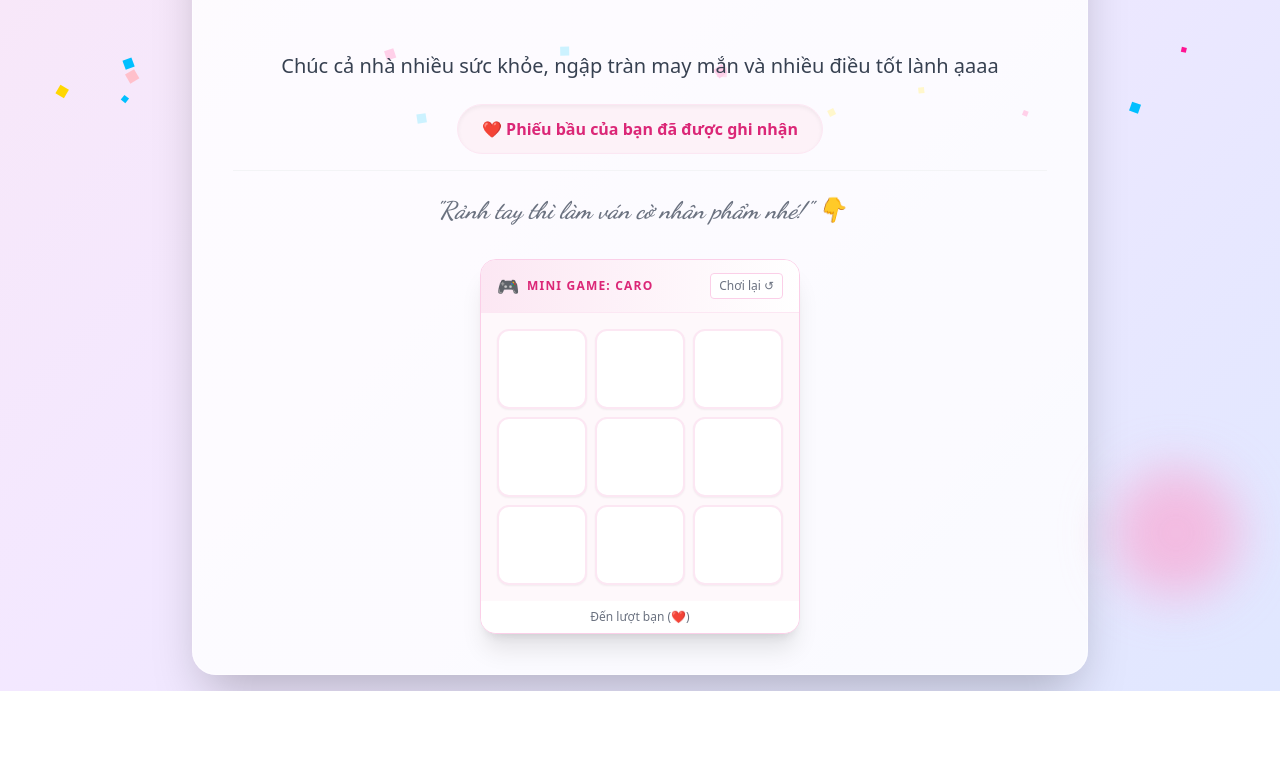
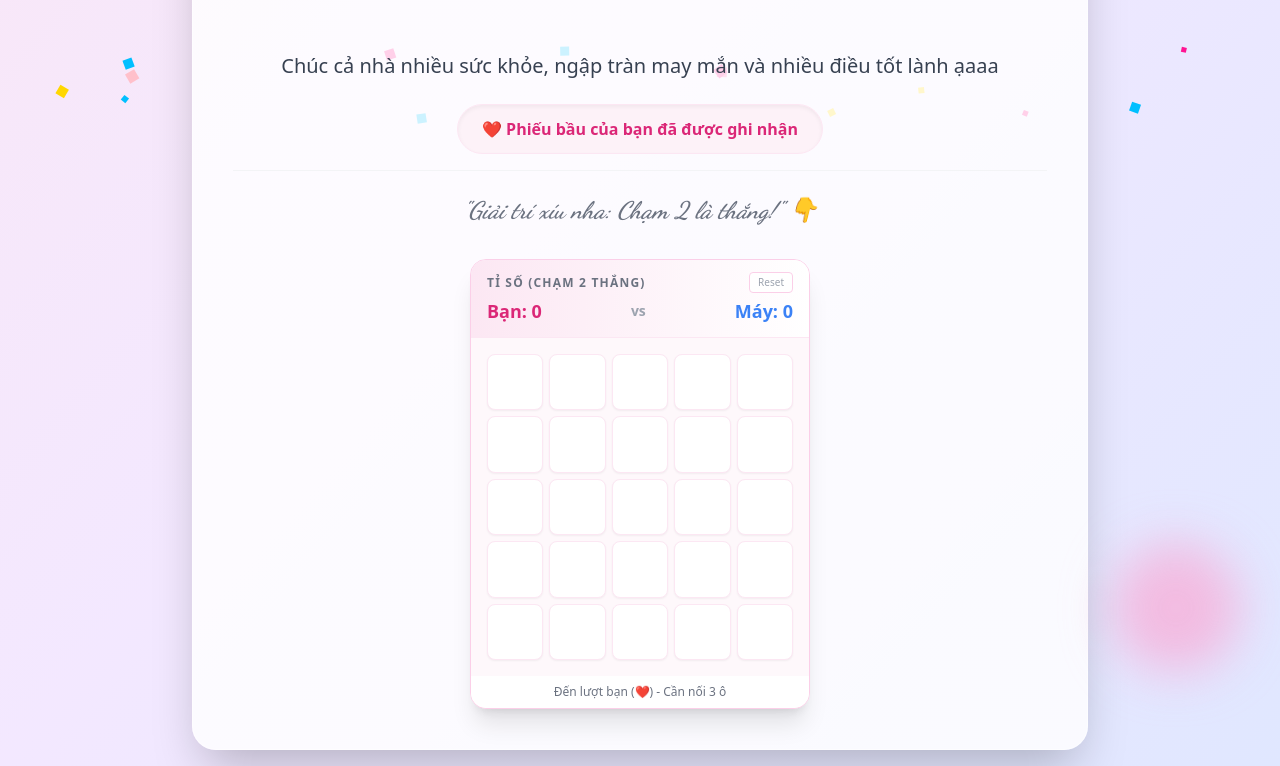
Before and after one commit to NanNan74/Nan74, a React (Vite) app: page / in a window 1280 px wide. Shown: the part 665-1431 px from the top of the page. Before the commit the page ends 1356 px from the top, so only its background shows below. Built offline with nearby package versions, Linux system fonts and the light colour scheme.

Commit message:
Update App.tsx

```diff
--- a/App.tsx
+++ b/App.tsx
@@ -2,107 +2,157 @@ import React, { useState, useEffect } from 'react';
 import Confetti from './components/Confetti';
 import ParticleHeart from './components/ParticleHeart';
 
-// --- COMPONENT TRÒ CHƠI: CỜ CARO (Tic Tac Toe) ---
-const TicTacToe = () => {
-  const [board, setBoard] = useState(Array(9).fill(null));
+// --- COMPONENT GAME CARO 5x5 (LUẬT: NỐI 3 LÀ THẮNG, BO3) ---
+const CaroGame = () => {
+  const SIZE = 5; // Bàn cờ 5x5
+  const WIN_CONDITION = 3; // Nối 3 con là thắng vòng
+  const WIN_SERIES = 2; // Thắng 2 ván là thắng chung cuộc
+
+  const [board, setBoard] = useState(Array(SIZE * SIZE).fill(null));
   const [isPlayerTurn, setIsPlayerTurn] = useState(true); // Player là ❤️
-  const [winner, setWinner] = useState<string | null>(null);
+  const [roundWinner, setRoundWinner] = useState<string | null>(null);
+  const [scores, setScores] = useState({ player: 0, bot: 0 });
+  const [gameWinner, setGameWinner] = useState<string | null>(null);
 
-  // Logic kiểm tra thắng thua
-  const checkWinner = (squares: any[]) => {
-    const lines = [
-      [0, 1, 2], [3, 4, 5], [6, 7, 8], // Hàng ngang
-      [0, 3, 6], [1, 4, 7], [2, 5, 8], // Hàng dọc
-      [0, 4, 8], [2, 4, 6]             // Chéo
-    ];
-    for (let i = 0; i < lines.length; i++) {
-      const [a, b, c] = lines[i];
-      if (squares[a] && squares[a] === squares[b] && squares[a] === squares[c]) {
-        return squares[a];
+  // Logic kiểm tra thắng (Nối 3 ô liên tiếp)
+  const checkWinCondition = (currentBoard: any[]) => {
+    const getCell = (r: number, c: number) => currentBoard[r * SIZE + c];
+
+    for (let r = 0; r < SIZE; r++) {
+      for (let c = 0; c < SIZE; c++) {
+        const val = getCell(r, c);
+        if (!val) continue;
+
+        // Check Ngang (Right)
+        if (c + 2 < SIZE && val === getCell(r, c + 1) && val === getCell(r, c + 2)) return val;
+        // Check Dọc (Down)
+        if (r + 2 < SIZE && val === getCell(r + 1, c) && val === getCell(r + 2, c)) return val;
+        // Check Chéo Phải (Diagonal Right)
+        if (r + 2 < SIZE && c + 2 < SIZE && val === getCell(r + 1, c + 1) && val === getCell(r + 2, c + 2)) return val;
+        // Check Chéo Trái (Diagonal Left)
+        if (r + 2 < SIZE && c - 2 >= 0 && val === getCell(r + 1, c - 1) && val === getCell(r + 2, c - 2)) return val;
       }
     }
     return null;
   };
 
-  // Bot tự động đi
+  // Bot tự động đi sau 1 giây
   useEffect(() => {
-    if (!isPlayerTurn && !winner && board.includes(null)) {
+    if (!isPlayerTurn && !roundWinner && !gameWinner && board.includes(null)) {
       const timer = setTimeout(() => {
+        // Bot logic đơn giản: Chọn ngẫu nhiên ô trống
         const emptyIndices = board.map((val, idx) => val === null ? idx : null).filter(val => val !== null);
         if (emptyIndices.length > 0) {
           const randomIndex = emptyIndices[Math.floor(Math.random() * emptyIndices.length)];
           if (randomIndex !== null && randomIndex !== undefined) {
-             handleClick(randomIndex, false);
+             handleMove(randomIndex, false);
           }
         }
-      }, 600); // Bot nghĩ 0.6s
+      }, 1000); // 1s Delay
       return () => clearTimeout(timer);
     }
-  }, [isPlayerTurn, winner, board]);
+  }, [isPlayerTurn, roundWinner, gameWinner, board]);
 
-  const handleClick = (index: number, isHuman: boolean) => {
-    if (board[index] || winner) return;
-    if (isHuman && !isPlayerTurn) return; // Không cho click khi đến lượt bot
+  const handleMove = (index: number, isHuman: boolean) => {
+    if (board[index] || roundWinner || gameWinner) return;
+    if (isHuman && !isPlayerTurn) return;
 
     const newBoard = [...board];
     newBoard[index] = isHuman ? '❤️' : '⭕';
     setBoard(newBoard);
 
-    const w = checkWinner(newBoard);
+    const w = checkWinCondition(newBoard);
+
     if (w) {
-      setWinner(w);
+      // Có người thắng vòng này
+      setRoundWinner(w);
+      const newScores = { ...scores };
+      if (w === '❤️') newScores.player += 1;
+      else newScores.bot += 1;
+
+      setScores(newScores);
+
+      // Kiểm tra thắng chung cuộc (BO3)
+      if (newScores.player >= WIN_SERIES) setGameWinner('Bạn (❤️)');
+      else if (newScores.bot >= WIN_SERIES) setGameWinner('Máy (⭕)');
+
     } else if (!newBoard.includes(null)) {
-      setWinner('Hòa');
+      setRoundWinner('Hòa'); // Hết ô mà ko ai thắng
     } else {
       setIsPlayerTurn(!isHuman);
     }
   };
 
-  const resetGame = () => {
-    setBoard(Array(9).fill(null));
-    setWinner(null);
+  const nextRound = () => {
+    setBoard(Array(SIZE * SIZE).fill(null));
+    setRoundWinner(null);
+    setIsPlayerTurn(true); // Bạn luôn đi trước cho dễ
+  };
+
+  const resetGameFull = () => {
+    setBoard(Array(SIZE * SIZE).fill(null));
+    setRoundWinner(null);
+    setGameWinner(null);
+    setScores({ player: 0, bot: 0 });
     setIsPlayerTurn(true);
   };
 
   return (
-    <div className="w-full max-w-[320px] mx-auto mt-6">
+    <div className="w-full max-w-[340px] mx-auto mt-6">
       <div className="bg-white rounded-2xl shadow-xl border border-pink-200 overflow-hidden">
 
-        {/* Header Game */}
-        <div className="px-4 py-3 bg-gradient-to-r from-pink-100 to-white flex items-center justify-between border-b border-pink-100">
-          <div className="flex items-center gap-2">
-            <span className="text-lg">🎮</span>
-            <span className="text-xs font-bold text-pink-600 uppercase tracking-widest">
-              Mini Game: Caro
-            </span>
-          </div>
-          <button onClick={resetGame} className="text-xs bg-white border border-pink-200 px-2 py-1 rounded hover:bg-pink-50 text-gray-500 transition">
-            Chơi lại ↺
+        {/* Header Tỉ số */}
+        <div className="px-4 py-3 bg-gradient-to-r from-pink-100 to-white border-b border-pink-100">
+          <div className="flex justify-between items-center mb-1">
+             <span className="text-xs font-bold text-gray-500 uppercase tracking-widest">Tỉ số (Chạm {WIN_SERIES} thắng)</span>
+             <button onClick={resetGameFull} className="text-[10px] bg-white border border-pink-200 px-2 py-0.5 rounded hover:bg-pink-50 text-gray-400">
+                Reset
              </button>
           </div>
+          <div className="flex justify-between items-center text-lg font-bold">
+             <div className="text-pink-600">Bạn: {scores.player}</div>
+             <div className="text-gray-400 text-sm">vs</div>
+             <div className="text-blue-500">Máy: {scores.bot}</div>
+          </div>
+        </div>
 
-        {/* Bàn cờ */}
-        <div className="p-4 bg-pink-50/50">
-          {winner ? (
-            <div className="text-center py-8 animate-bounce">
-              <p className="text-xl font-bold text-gray-700">
-                {winner === 'Hòa' ? 'Hòa nhau rồi! 🤝' : `Người thắng: ${winner}`}
+        {/* Bàn cờ 5x5 */}
+        <div className="p-4 bg-pink-50/50 relative min-h-[300px] flex items-center justify-center">
+
+          {/* Màn hình thông báo kết quả */}
+          {(roundWinner || gameWinner) ? (
+            <div className="absolute inset-0 z-10 bg-white/90 backdrop-blur-sm flex flex-col items-center justify-center p-4 text-center animate-fade-in">
+              {gameWinner ? (
+                <>
+                  <div className="text-4xl mb-2">🏆</div>
+                  <h3 className="text-xl font-bold text-gray-800 mb-2">CHUNG CUỘC</h3>
+                  <p className="text-pink-600 font-bold text-lg mb-4">{gameWinner} Vô Địch!</p>
+                  <button onClick={resetGameFull} className="px-6 py-2 bg-gradient-to-r from-pink-500 to-purple-500 text-white rounded-full shadow-lg hover:scale-105 transition">
+                    Chơi lại từ đầu
+                  </button>
+                </>
+              ) : (
+                <>
+                  <div className="text-3xl mb-2">{roundWinner === 'Hòa' ? '🤝' : '🎉'}</div>
+                  <p className="text-gray-700 font-bold text-lg mb-4">
+                    {roundWinner === 'Hòa' ? 'Ván này Hòa!' : `${roundWinner} thắng ván này!`}
                   </p>
-              <button
-                onClick={resetGame}
-                className="mt-4 px-4 py-2 bg-pink-500 text-white rounded-full shadow-lg hover:bg-pink-600 transition"
-              >
-                Chơi ván mới
+                  <button onClick={nextRound} className="px-5 py-2 bg-pink-500 text-white rounded-full shadow hover:bg-pink-600 transition">
+                    Tiếp ván sau ➡
                   </button>
+                </>
+              )}
             </div>
-          ) : (
-            <div className="grid grid-cols-3 gap-2">
+          ) : null}
+
+          {/* Grid 5x5 */}
+          <div className="grid grid-cols-5 gap-1.5 w-full">
             {board.map((cell, index) => (
               <button
                 key={index}
-                  onClick={() => handleClick(index, true)}
-                  className={`h-20 w-full bg-white rounded-xl shadow-sm border-2 border-pink-100 text-3xl flex items-center justify-center transition-all hover:bg-pink-50 ${!cell && isPlayerTurn ? 'hover:scale-105' : ''}`}
-                  disabled={!!cell || !isPlayerTurn}
+                onClick={() => handleMove(index, true)}
+                className={`aspect-square w-full bg-white rounded-lg shadow-sm border border-pink-100 text-xl md:text-2xl flex items-center justify-center transition-all hover:bg-pink-50 ${!cell && isPlayerTurn && !roundWinner ? 'hover:scale-95' : ''}`}
+                disabled={!!cell || !isPlayerTurn || !!roundWinner}
               >
                 <span className={cell ? 'scale-100 transition-transform duration-300' : 'scale-0'}>
                   {cell}
@@ -110,13 +160,12 @@ const TicTacToe = () => {
               </button>
             ))}
           </div>
-          )}
         </div>
 
         {/* Footer trạng thái */}
-        {!winner && (
+        {!gameWinner && !roundWinner && (
           <div className="px-4 py-2 bg-white text-center text-xs text-gray-500 font-medium">
-             {isPlayerTurn ? "Đến lượt bạn (❤️)" : "Máy đang suy nghĩ..."}
+             {isPlayerTurn ? "Đến lượt bạn (❤️) - Cần nối 3 ô" : "Máy đang tính nước đi..."}
           </div>
         )}
       </div>
@@ -168,11 +217,11 @@ function App() {
              {/* Khu vực Trò chơi */}
              <div className="mt-8 pt-6 border-t border-gray-100 flex flex-col items-center">
                <p className="text-gray-500 italic font-script text-xl md:text-2xl mb-2">
-                 "Rảnh tay thì làm ván cờ nhân phẩm nhé!" 👇
+                 "Giải trí xíu nha: Chạm 2 là thắng!" 👇
                </p>
 
-               {/* Component Game Caro */}
-               <TicTacToe />
+               {/* Component Game Caro 5x5 */}
+               <CaroGame />
 
              </div>
           </div>
```
Lines whose indentation alone changed are shown as unchanged.
